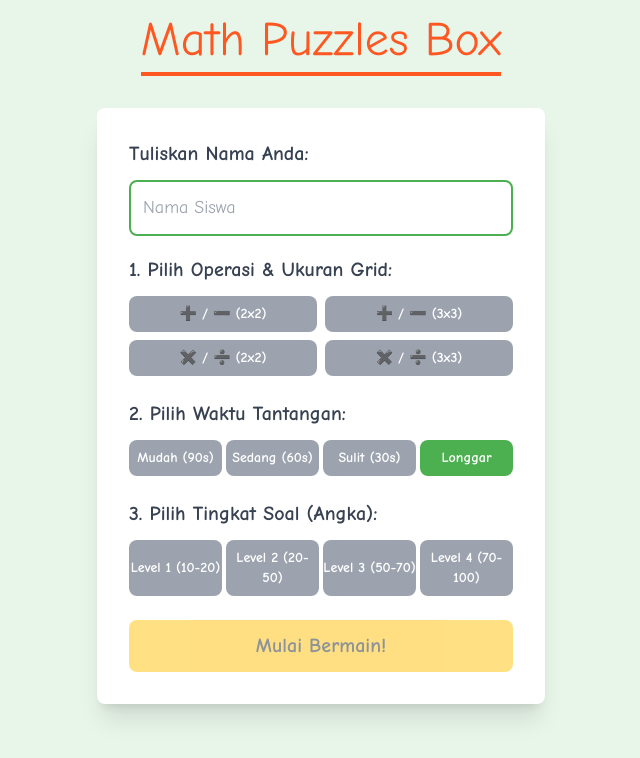
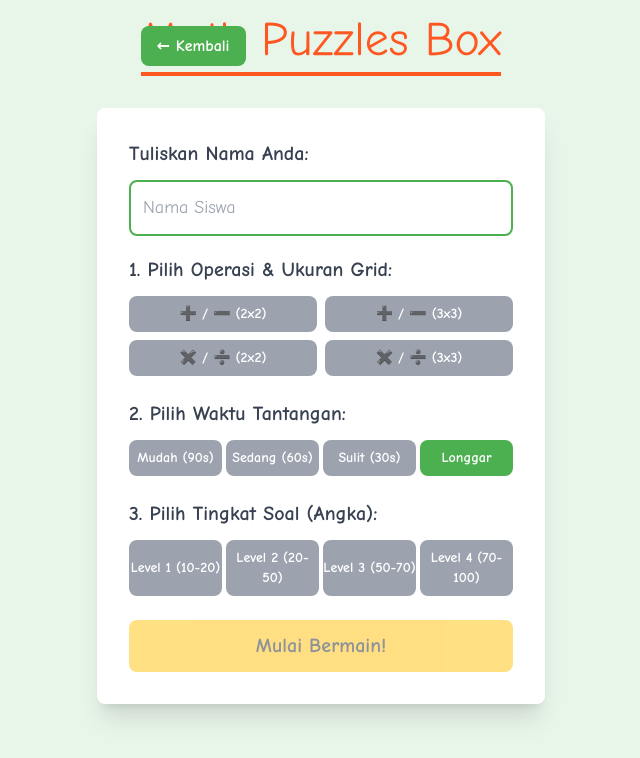
Before and after one commit to teguhpermadi/game-matematika, a plain HTML site: page box-math/index.html in a window 1280 px wide. Shown: the whole page, without its empty margins (319-959 px from the left). Drawn offline with nearby package versions, Linux system fonts and the light colour scheme.

Commit message:
feat: Add "Kembali" (Back) button to puzzle pages
This commit adds a "Kembali" (Back) button to the top-left corner of the `box-math` and `memorizing-math` puzzle pages.  This button allows users to easily navigate back to the main index page.

The button is styled with a distinct background color and hover effect to improve visibility and user experience. It's positioned absolutely within the header (box-math) or relative container (memorizing-math) to ensure consistent placement regardless of content size.

The button text uses an arrow symbol (←) to visually indicate the back action.

These changes improve the usability of the puzzle pages by providing a clear and convenient way for users to return to the main menu.

```diff
--- a/box-math/index.html
+++ b/box-math/index.html
@@ -61,7 +61,10 @@
 </head>
 <body class="bg-mat-bg min-h-screen flex flex-col items-center p-4">
 
-    <header class="text-center mb-8">
+    <header class="text-center mb-8 relative">
+        <a href="../index.html" class="absolute left-0 top-1/2 -translate-y-1/2 bg-mat-primary hover:bg-green-600 text-white font-bold py-2 px-4 rounded-lg transition duration-200">
+            ← Kembali
+        </a>
         <h1 class="text-5xl text-mat-accent border-b-4 border-mat-accent pb-2">Math Puzzles Box</h1>
     </header>
 
```
Also changed, not shown: memorizing-math/index.html (+7 -2 lines).
